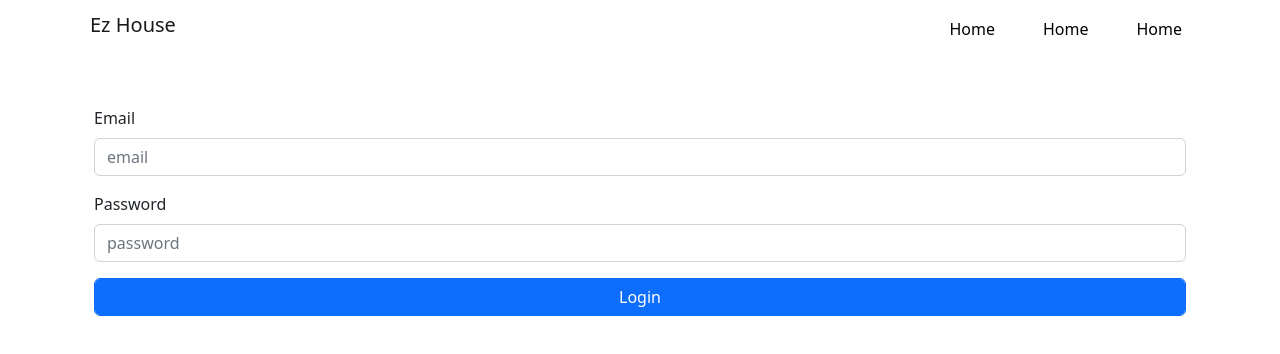
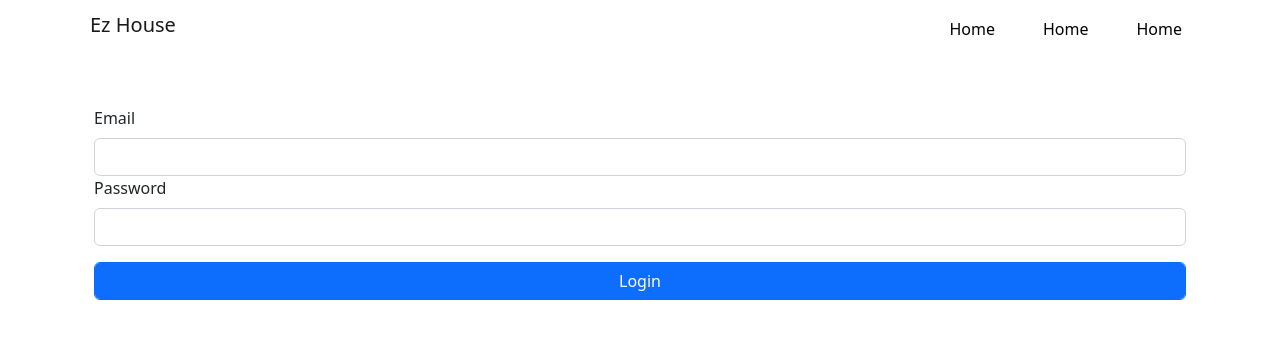
Before and after one commit to nviilways/ez-house-fe, a React (Create React App) app: page /login in a window 1280 px wide. Shown: the top 354 px of the page. Built offline with nearby package versions, Linux system fonts and the light colour scheme.

Commit message:
feat: button component

```diff
--- /dev/null
+++ b/src/component/Button/index.tsx
@@ -0,0 +1,12 @@
+import { ButtonProps } from "../../interface/props/button"
+
+function Button(props: ButtonProps) {
+
+    return(
+        <button className="form-control mt-3 btn btn-primary" type={props.type} >
+            {props.label}
+        </button>
+    )
+}
+
+export default Button
--- /dev/null
+++ b/src/interface/props/button.ts
@@ -0,0 +1,4 @@
+export interface ButtonProps {
+    label: string
+    type: "button" | "submit" | "reset" | undefined
+}
--- a/src/pages/Login/index.tsx
+++ b/src/pages/Login/index.tsx
@@ -1,6 +1,8 @@
 import React, { useEffect, useState } from "react";
 import { useCookies } from "react-cookie";
 import { useNavigate } from "react-router-dom";
+import Button from "../../component/Button";
+import Input from "../../component/Input";
 import { useLoginMutation } from "../../store/slice/User/userApiSlice";
 
 function Login() {
@@ -44,31 +46,9 @@
   return (
     <div className="container">
       <form className="mt-5" onSubmit={(e) => handleSubmit(e)}>
-        <div className="mb-3">
-          <label className="form-label">Email</label>
-          <input
-            type="email"
-            name="email"
-            id="email"
-            className="form-control"
-            placeholder="email"
-            onChange={(e) => handleEmail(e)}
-          />
-        </div>
-        <div className="mb-3">
-          <label className="form-label">Password</label>
-          <input
-            type="password"
-            name="password"
-            id="password"
-            className="form-control"
-            placeholder="password"
-            onChange={(e) => handlePassword(e)}
-          />
-        </div>
-        <button type="submit" className="form-control btn btn-primary">
-          Login
-        </button>
+        <Input label="Email" type="email" name="email" id="email" handle={(e) => handleEmail(e)} />
+        <Input label="Password" type="password" name="password" id="password" handle={(e) => handlePassword(e)} />
+        <Button type="submit" label="Login" />
       </form>
     </div>
   );
```
